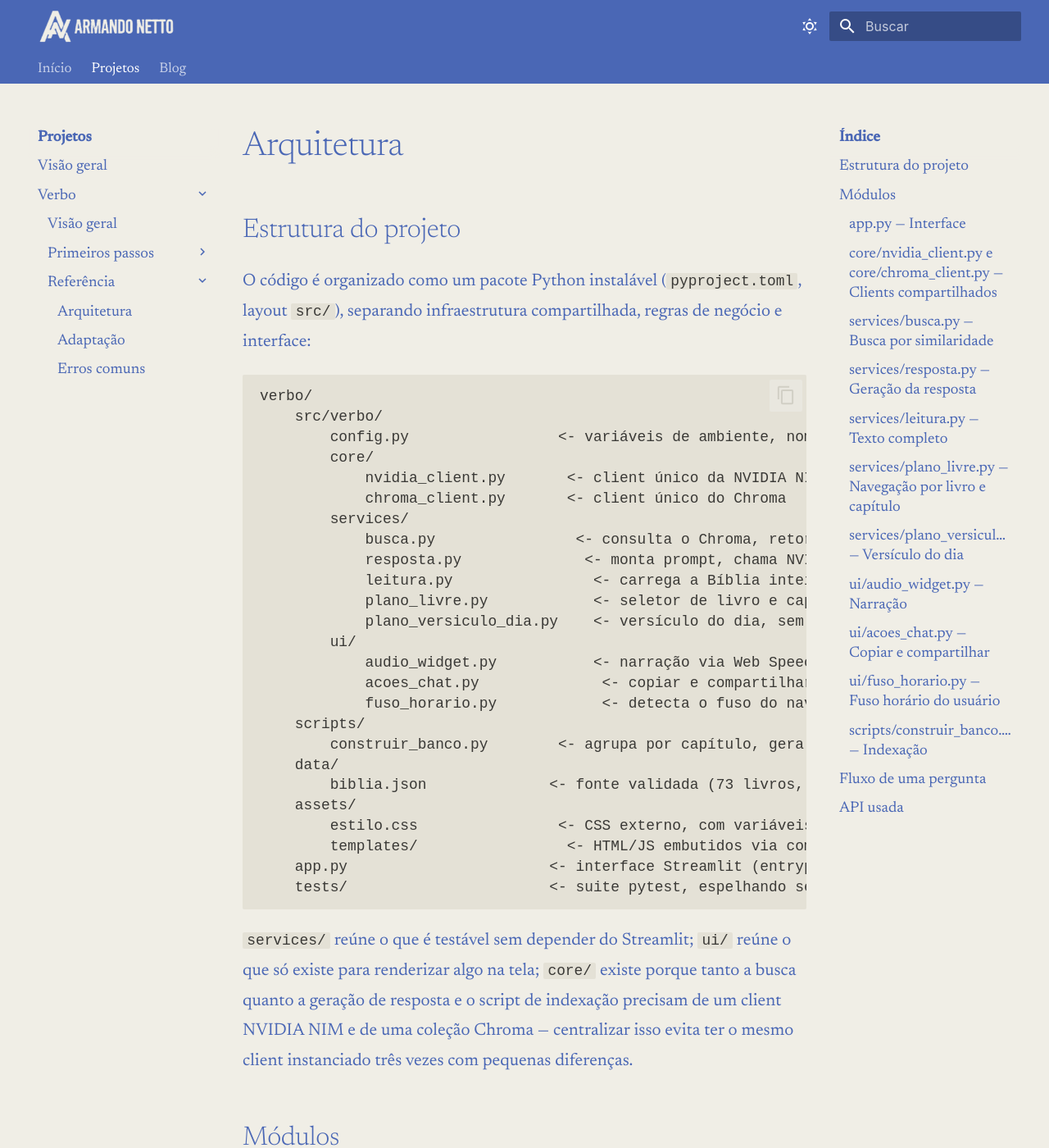
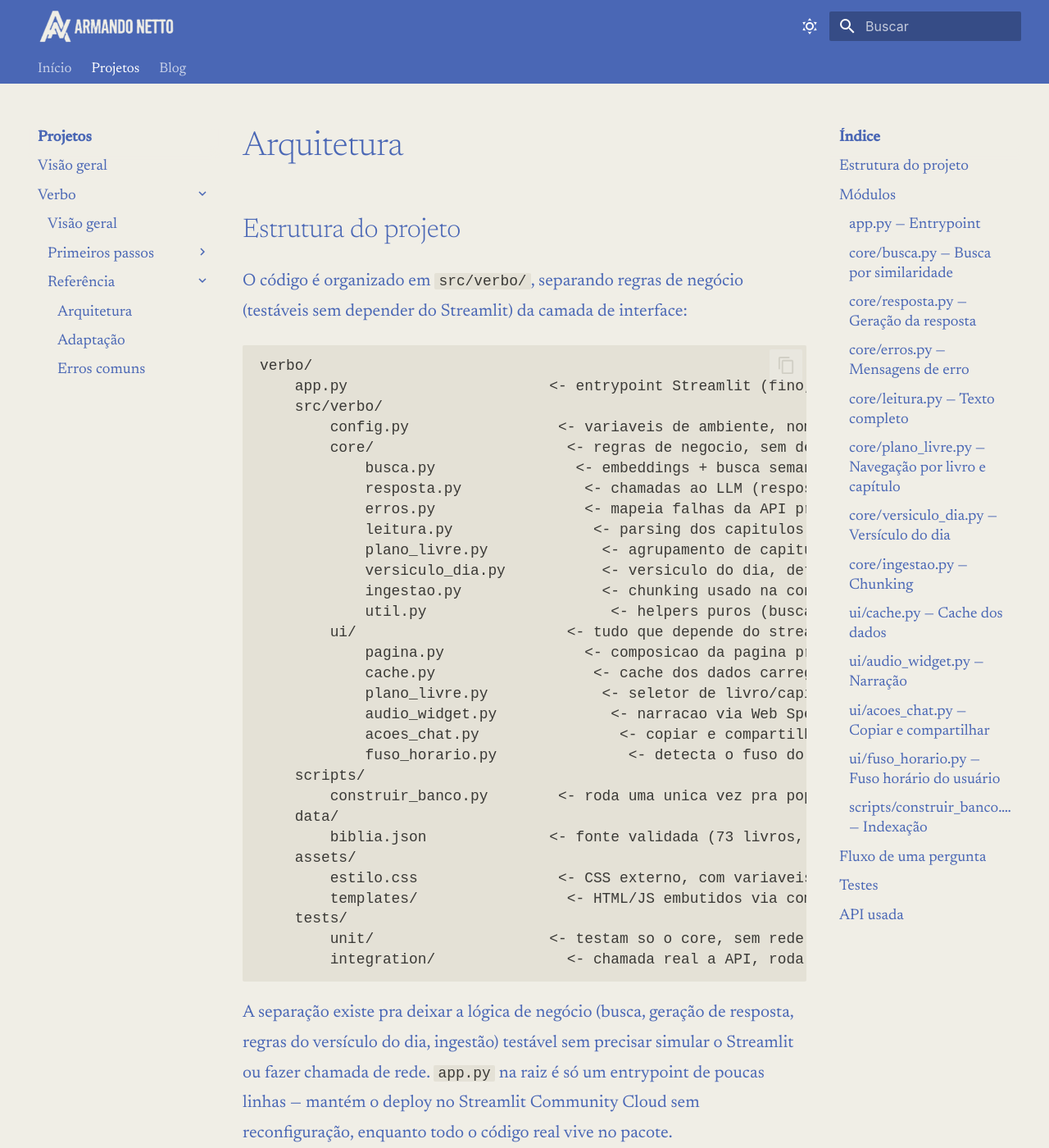
Before and after one commit to armandonettox/portifolio, an MkDocs documentation site: the page built from docs/projetos/verbo/reference/architecture.md, in a window 1280 px wide and 1400 px high. Shown: the whole window at 82% size. Built offline with MkDocs 1.6.1 and Material for MkDocs 9.7.7, drawn with Linux system fonts in a browser that asks for light colours; some of the changed text lies outside the part shown.

Commit message:
docs(verbo): atualiza doc para arquitetura real e adiciona screenshots
Corrige architecture.md e adaptation.md, que ainda descreviam uma
estrutura services/ + clients compartilhados que nunca existiu no
codigo (o projeto usa core/ + ui/). Ajusta caminhos desatualizados
(scripts/construir_banco.py, tests/unit) e documenta o tratamento de
erros por tipo de falha (core/erros.py).

Adiciona capturas de tela do fluxo principal, mobile, cada mensagem de
erro programada e o estado da interface quando a conexao com o
servidor cai.

````diff
--- a/docs/projetos/verbo/reference/architecture.md
+++ b/docs/projetos/verbo/reference/architecture.md
@@ -2,52 +2,50 @@
 
 ## Estrutura do projeto
 
-O código é organizado como um pacote Python instalável (`pyproject.toml`, layout `src/`), separando infraestrutura compartilhada, regras de negócio e interface:
+O código é organizado em `src/verbo/`, separando regras de negócio (testáveis sem depender do Streamlit) da camada de interface:
 
 ```
 verbo/
+    app.py                       <- entrypoint Streamlit (fino, so chama a UI)
     src/verbo/
-        config.py                 <- variáveis de ambiente, nomes de modelo, paths
-        core/
-            nvidia_client.py       <- client único da NVIDIA NIM, reutilizado por todo o pacote
-            chroma_client.py       <- client único do Chroma
-        services/
-            busca.py                <- consulta o Chroma, retorna trechos próximos
-            resposta.py              <- monta prompt, chama NVIDIA NIM e sustenta a conversa
-            leitura.py                <- carrega a Bíblia inteira para a tela de leitura
-            plano_livre.py            <- seletor de livro e capítulo na barra lateral
-            plano_versiculo_dia.py    <- versículo do dia, sem repetir no ciclo
-        ui/
-            audio_widget.py           <- narração via Web Speech API (botão simples e com progresso)
-            acoes_chat.py              <- copiar e compartilhar a resposta
-            fuso_horario.py            <- detecta o fuso do navegador para timestamps do chat
+        config.py                 <- variaveis de ambiente, nomes de modelo, paths
+        core/                      <- regras de negocio, sem depender de streamlit
+            busca.py                <- embeddings + busca semantica no ChromaDB
+            resposta.py              <- chamadas ao LLM (resposta inicial e continuacao)
+            erros.py                 <- mapeia falhas da API pra mensagens claras
+            leitura.py                <- parsing dos capitulos e texto pra narracao
+            plano_livre.py             <- agrupamento de capitulos por livro
+            versiculo_dia.py           <- versiculo do dia, deterministico por data
+            ingestao.py                <- chunking usado na construcao do banco vetorial
+            util.py                     <- helpers puros (busca de capitulo, resumo de texto)
+        ui/                        <- tudo que depende do streamlit
+            pagina.py                <- composicao da pagina principal
+            cache.py                  <- cache dos dados carregados do disco
+            plano_livre.py             <- seletor de livro/capitulo na barra lateral
+            audio_widget.py             <- narracao via Web Speech API
+            acoes_chat.py                <- copiar e compartilhar a resposta
+            fuso_horario.py               <- detecta o fuso do navegador
     scripts/
-        construir_banco.py        <- agrupa por capítulo, gera embeddings e popula o Chroma
+        construir_banco.py        <- roda uma unica vez pra popular o ChromaDB
     data/
-        biblia.json              <- fonte validada (73 livros, 35.450 versículos)
+        biblia.json              <- fonte validada (73 livros, 35.450 versiculos)
     assets/
-        estilo.css                <- CSS externo, com variáveis para os dois temas
+        estilo.css                <- CSS externo, com variaveis para os dois temas
         templates/                 <- HTML/JS embutidos via components.html
-    app.py                       <- interface Streamlit (entrypoint)
-    tests/                       <- suite pytest, espelhando services/
+    tests/
+        unit/                    <- testam so o core, sem rede nem streamlit
+        integration/               <- chamada real a API, roda manualmente
 ```
 
-`services/` reúne o que é testável sem depender do Streamlit; `ui/` reúne o que só existe
-para renderizar algo na tela; `core/` existe porque tanto a busca quanto a geração de
-resposta e o script de indexação precisam de um client NVIDIA NIM e de uma coleção Chroma —
-centralizar isso evita ter o mesmo client instanciado três vezes com pequenas diferenças.
+A separação existe pra deixar a lógica de negócio (busca, geração de resposta, regras do versículo do dia, ingestão) testável sem precisar simular o Streamlit ou fazer chamada de rede. `app.py` na raiz é só um entrypoint de poucas linhas — mantém o deploy no Streamlit Community Cloud sem reconfiguração, enquanto todo o código real vive no pacote.
 
 ## Módulos
 
-### `app.py` — Interface
+### `app.py` — Entrypoint
 
-Ponto de entrada Streamlit. Monta a tela de busca (com o formulário de pergunta e o versículo do dia), o chat de acompanhamento, a tela de leitura de capítulo e a barra lateral, alternando entre esses estados via `st.session_state`.
+Adiciona `src/` ao `sys.path` e chama `verbo.ui.pagina.render()`. Não contém lógica própria.
 
-### `core/nvidia_client.py` e `core/chroma_client.py` — Clients compartilhados
-
-Cada um expõe uma função (`obter_client_nvidia()`, `obter_colecao()`) que inicializa o client na primeira chamada e devolve a mesma instância nas seguintes. `busca.py`, `resposta.py` e `scripts/construir_banco.py` consomem esses clients em vez de criar o próprio.
-
-### `services/busca.py` — Busca por similaridade
+### `core/busca.py` — Busca por similaridade
 
 **`buscar_versiculos(pergunta)`**
 
@@ -55,23 +53,45 @@ Cada um expõe uma função (`obter_client_nvidia()`, `obter_colecao()`) que ini
 2. Consulta a coleção do Chroma (`CHROMA_DB_PATH` / `COLLECTION_NAME`) com esse vetor, pedindo até `TOP_K` resultados.
 3. Converte a distância L2 (embeddings normalizados) em similaridade de cosseno e descarta qualquer resultado abaixo de `SIMILARIDADE_MINIMA`. Como os resultados já vêm ordenados por distância crescente, o primeiro abaixo do limiar garante que os seguintes também estão.
 
-### `services/resposta.py` — Geração da resposta
+### `core/resposta.py` — Geração da resposta
 
 **`gerar_resposta(pergunta, versiculos)`** monta um prompt com os trechos encontrados como contexto e uma instrução explícita para responder **exclusivamente** com base neles, chama o modelo de chat da NVIDIA NIM (`CHAT_MODEL`) e retorna o texto da resposta.
 
 **`continuar_conversa(...)`** reaproveita a pergunta e os trechos da busca original, mais o histórico de mensagens trocadas até agora, para responder a uma pergunta de acompanhamento sem rodar uma nova busca semântica.
 
-### `services/leitura.py` — Texto completo
+### `core/erros.py` — Mensagens de erro
+
+**`mensagem_erro_ia(excecao)`** mapeia o tipo da exceção pra uma mensagem específica em português, sem expor detalhes técnicos nem citar o provedor de IA:
+
+| Exceção | Mensagem exibida |
+|---|---|
+| `openai.AuthenticationError` | Falha de autenticação com o serviço de IA |
+| `openai.RateLimitError` | Limite de uso atingido, tentar em alguns minutos |
+| `openai.APIConnectionError` / `APITimeoutError` | Falha de conexão, verificar a internet |
+| `chromadb.errors.ChromaError` | Base de versículos indisponível |
+| qualquer outra exceção | Mensagem genérica de busca não concluída |
+
+`app.py` usa essa função em todo `except Exception` que envolve uma chamada à API, exibindo o resultado num `st.toast`.
+
+### `core/leitura.py` — Texto completo
 
 Carrega `biblia.json` inteiro e organiza por capítulo, com o texto formatado em markdown (`**1.** texto do versículo`). Usado tanto pela tela de leitura quanto por `texto_para_audio()`, que remove a marcação de número de versículo para gerar um texto corrido, adequado à narração.
 
-### `services/plano_livre.py` — Navegação por livro e capítulo
+### `core/plano_livre.py` — Navegação por livro e capítulo
 
-Monta a lista de livros a partir dos capítulos carregados e renderiza os seletores de livro/capítulo na barra lateral, abrindo a tela de leitura no capítulo escolhido.
+**`listar_livros(capitulos)`** agrupa a lista de capítulos por livro. É lógica pura — a renderização do seletor (que depende do Streamlit) fica em `ui/plano_livre.py`.
 
-### `services/plano_versiculo_dia.py` — Versículo do dia
+### `core/versiculo_dia.py` — Versículo do dia
 
-Calcula qual versículo mostrar em cada data a partir de uma época fixa (1º de janeiro de 2026), percorrendo a lista completa de versículos em ordem e usando o resto da divisão pelos dias — garante um versículo diferente por dia sem repetir até esgotar o ciclo.
+**`obter_versiculo_do_dia(versiculos, data)`** calcula qual versículo mostrar em cada data a partir de uma época fixa (1º de janeiro de 2026), usando o resto da divisão pelos dias — garante um versículo diferente por dia sem repetir até esgotar o ciclo. Recebe a lista de versículos já carregada (a leitura do arquivo, com cache, é responsabilidade de `ui/cache.py`).
+
+### `core/ingestao.py` — Chunking
+
+**`montar_chunks_capitulo(...)`** agrupa versículos de um capítulo em blocos de até 1.500 caracteres sem quebrar um versículo no meio. Usado por `scripts/construir_banco.py`.
+
+### `ui/cache.py` — Cache dos dados
+
+Envolve os carregadores puros de `core/leitura.py` e `core/versiculo_dia.py` com `@st.cache_data`, mantendo o `core/` livre de qualquer dependência do Streamlit.
 
 ### `ui/audio_widget.py` — Narração
 
@@ -87,27 +107,33 @@ O servidor roda em UTC. Esse módulo detecta o offset de fuso do navegador via J
 
 ### `scripts/construir_banco.py` — Indexação
 
-Lê `biblia.json`, agrupa os versículos de cada capítulo em blocos de até 1.500 caracteres sem quebrar um versículo no meio, gera o embedding de cada bloco via NVIDIA NIM e popula (via `upsert`, idempotente) a coleção do Chroma. Roda uma única vez, ou sempre que a fonte de dados mudar.
+Lê `biblia.json` via `core/ingestao.py`, gera o embedding de cada bloco via NVIDIA NIM e popula a coleção do Chroma. Roda uma única vez, ou sempre que a fonte de dados mudar.
 
 ## Fluxo de uma pergunta
 
 ```
-Usuário digita a pergunta (app.py)
+Usuario digita a pergunta (ui/pagina.py)
         ↓
-services.busca.buscar_versiculos(pergunta)
+core.busca.buscar_versiculos(pergunta)
   - embedding da pergunta (NVIDIA NIM)
-  - query no Chroma → até 40 trechos, cortando abaixo de 40% de similaridade
+  - query no Chroma -> até 40 trechos, cortando abaixo de 40% de similaridade
         ↓
-services.resposta.gerar_resposta(pergunta, trechos)
+core.resposta.gerar_resposta(pergunta, trechos)
   - monta prompt com os trechos como contexto
   - chat completion (NVIDIA NIM)
         ↓
-app.py exibe resposta + referências consultadas
+ui/pagina.py exibe resposta + referencias consultadas
+  - qualquer falha nas chamadas acima cai num except que usa
+    core.erros.mensagem_erro_ia() pra mostrar um toast especifico
         ↓
 (opcional) pergunta de acompanhamento
-  - resposta.continuar_conversa reaproveita trechos + histórico, sem nova busca
+  - core.resposta.continuar_conversa reaproveita trechos + historico, sem nova busca
 ```
+
+## Testes
+
+`tests/unit/` cobre só `core/` — lógica pura, sem chamada de rede nem dependência do Streamlit, roda em segundos e no CI (GitHub Actions, a cada push). `tests/integration/teste_conexao.py` faz uma chamada real à API da NVIDIA e roda manualmente, fora do CI.
 
 ## API usada
 
-Todo o pacote fala com a NVIDIA NIM através de um único client `openai.OpenAI` (`core/nvidia_client.py`), apontado para o endpoint da NVIDIA (`base_url="https://integrate.api.nvidia.com/v1"`) e autenticado com `NVIDIA_API_KEY`. É a mesma API para embeddings e chat completions, só muda o modelo.
+Todo o pacote fala com a NVIDIA NIM através do client `openai.OpenAI`, apontado para o endpoint da NVIDIA (`base_url="https://integrate.api.nvidia.com/v1"`) e autenticado com `NVIDIA_API_KEY`. É a mesma API para embeddings e chat completions, só muda o modelo.
````
Also changed, not shown: docs/projetos/verbo/getting-started/running.md (+7 -1 lines), docs/projetos/verbo/index.md (+28 -1 lines), docs/projetos/verbo/reference/troubleshooting.md (+34 -2 lines), docs/projetos/verbo/assets/screenshots/01_home_busca.png (added), docs/projetos/verbo/assets/screenshots/02_resultado_busca.png (added), docs/projetos/verbo/assets/screenshots/03_conversa_seguimento.png (added), docs/projetos/verbo/assets/screenshots/05_leitura_capitulo.png (added), docs/projetos/verbo/assets/screenshots/06_tema_escuro.png (added), docs/projetos/verbo/assets/screenshots/07_mobile_home.png (added), docs/projetos/verbo/assets/screenshots/erro_auth.png (added), docs/projetos/verbo/assets/screenshots/erro_chroma.png (added), docs/projetos/verbo/assets/screenshots/erro_conexao.png (added), docs/projetos/verbo/assets/screenshots/erro_generico.png (added), docs/projetos/verbo/assets/screenshots/erro_rate_limit.png (added), 1 more files.
